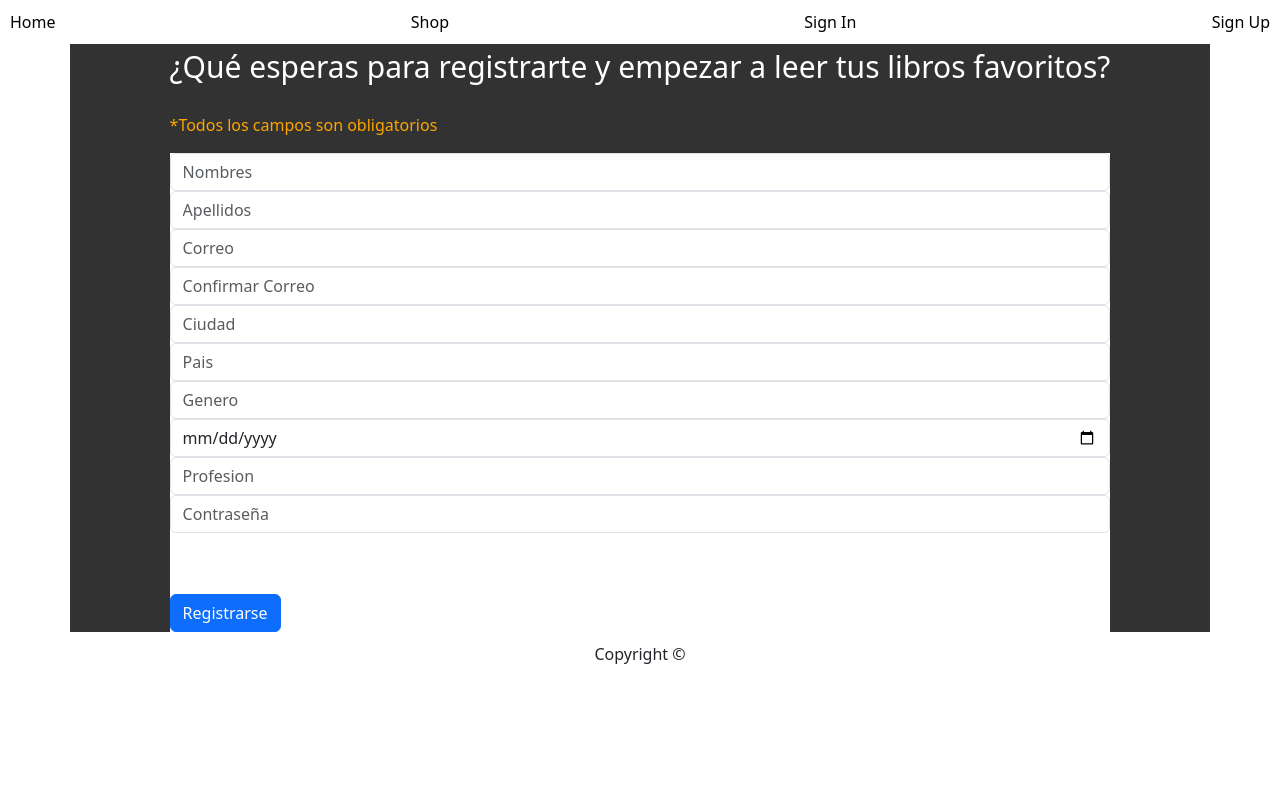
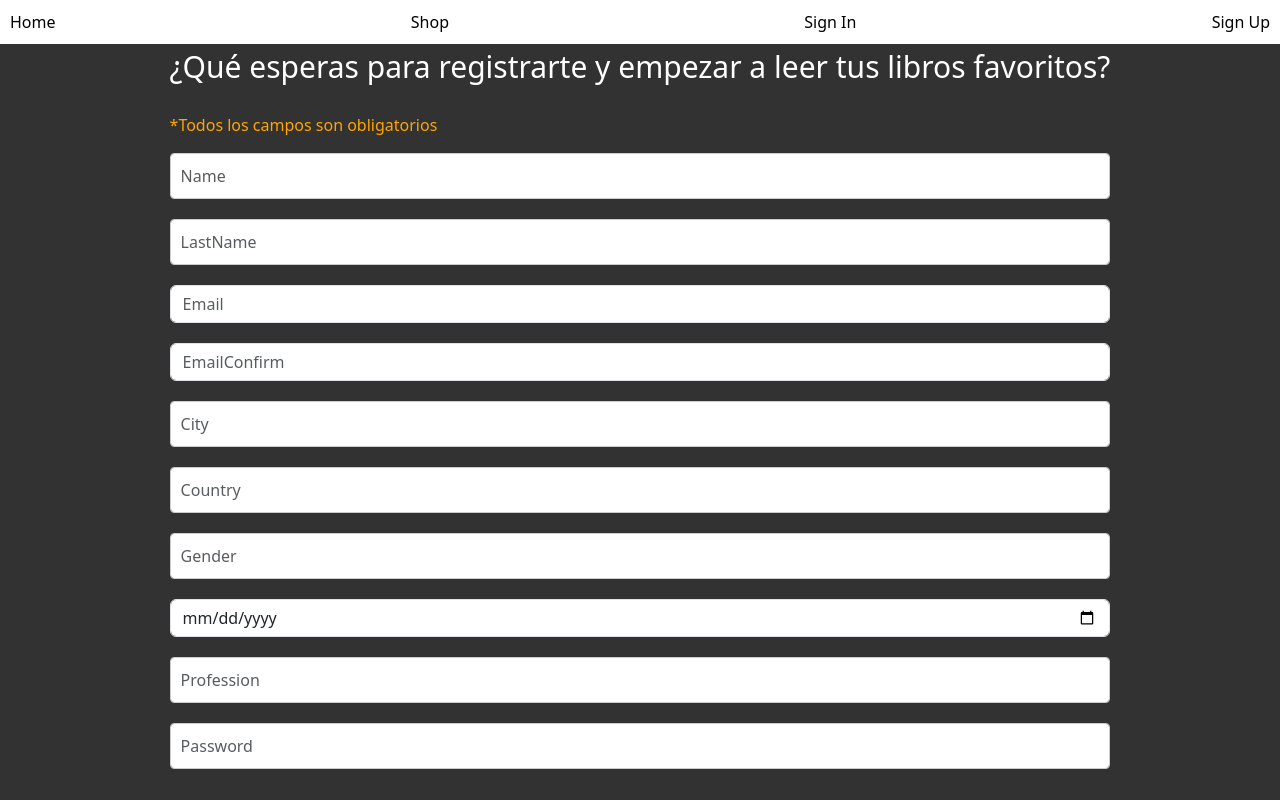
Before and after one commit to bsroa98/SALibrary, a React (Create React App) app in the folder Front/library-front/: page /SignUp in a window 1280 px wide. Shown: the top 800 px of the page. Built offline with nearby package versions, Linux system fonts and the light colour scheme.

Commit message:
Ajustes Signup y Estilos Front

```diff
--- a/Front/library-front/package.json
+++ b/Front/library-front/package.json
@@ -8,6 +8,7 @@
     "@testing-library/user-event": "^13.5.0",
     "axios": "^1.6.8",
     "bootstrap": "^5.3.3",
+    "jquery": "^3.7.1",
     "react": "^18.2.0",
     "react-bootstrap": "^2.10.2",
     "react-dom": "^18.2.0",
--- a/Front/library-front/src/Components/App/App.js
+++ b/Front/library-front/src/Components/App/App.js
@@ -15,7 +15,7 @@ function App() {
   <Router>
     <div className="body">
         <div className="header">
-            <Link to="/" className="btn-link">Home</Link>
+            <Link to="/">Home</Link>
             <Link to="/Shop" className="btn-link">Shop</Link>
             <Link to="/LogIn">Sign In</Link>
             <Link to="/SignUp">Sign Up</Link>
--- a/Front/library-front/src/Components/LogIn/LogIn.js
+++ b/Front/library-front/src/Components/LogIn/LogIn.js
@@ -3,32 +3,28 @@ import '../../Styles/LogIn.css';
 
 function LogIn() {
     return (
-        <body>
-            <div class="container">
-                        <form class="header-form">
-                            <div class="head">Iniciar Sesión</div>
-                            <div class="body">
-                                <div class="form-group">
-                                    <input type="email" class="form-control" placeholder="Correo" />
+        <div className="contentlogin">
+            <div className="inicio">Iniciar Sesión</div>
+            <main className="body">
+                <form className="login-form">
+                    <div className="form-group">
+                        <input type="email" className="form-control" placeholder="Correo" />
                     </div>
-                                <div class="form-group">
-                                    <input type="password" class="form-control" placeholder="Contraseña*" />
+                    <div className="form-group">
+                        <input type="password" className="form-control" placeholder="Contraseña*" />
                     </div>
-                                <div class="head">
-                                    <a href="register.html" class="head">¿No tienes cuenta? Registráte</a>
+                    <div className="register-link">
+                        <div className="head">¿No tienes cuenta? <span className="register-text">Regístrate</span></div>
                     </div>
-                                <div class="footer">
+                    <div className="buttonLogIn">
                         <button className="btn btn-primary btn-block">Iniciar Sesión</button>
                     </div>
+                </form>
+            </main>
+            <div className="copyright">
+                Copyright {new Date().getFullYear()} &copy;
             </div>
-                        </form>
         </div>
-            <footer>
-                <div class="copyright">
-                    <p>Copyright <script>document.write(new Date().getFullYear())</script> &copy;</p>
-                </div>
-            </footer>
-        </body>
     );
 }
 
--- a/Front/library-front/src/Components/Shop/Shop.js
+++ b/Front/library-front/src/Components/Shop/Shop.js
@@ -111,9 +111,6 @@ function Shop() {
         if (filters.author && !product.author.toLowerCase().includes(filters.author.toLowerCase())) {
           match = false;
         }
-        if (filters.isbn && !product.isbn.toLowerCase().includes(filters.isbn.toLowerCase())) {
-          match = false;
-        }
         if (filters.publicationDate && !product.publicationDate.toLowerCase().includes(filters.publicationDate.toLowerCase())) {
           match = false;
         }
@@ -202,13 +199,6 @@ function Shop() {
               onChange={handleFilterChange}
             />
             <input
-              type="number"
-              name="isbn"
-              placeholder="ISBN"
-              value={filters.isbn}
-              onChange={handleFilterChange}
-            />
-            <input
               type="text"
               name="publicationDate"
               placeholder="Publication Date"
--- a/Front/library-front/src/Components/SignUp/SignUp.js
+++ b/Front/library-front/src/Components/SignUp/SignUp.js
@@ -2,7 +2,7 @@ import React, { useState } from 'react';
 import '../../Styles/SignUp.css';
 
 function SignUp() {
-    const [formData, setFormData] = useState({
+    const initialState = {
         name: '',
         lastName: '',
         email: '',
@@ -13,8 +13,9 @@ function SignUp() {
         birthdate: '',
         profession: '',
         password: ''
-    });
+    };
 
+    const [formData, setFormData] = useState(initialState);
     const [formErrors, setFormErrors] = useState({});
     const [isFormValid, setIsFormValid] = useState(false);
 
@@ -32,20 +33,12 @@ const validateForm = () => {
             isValid = false;
         }
 
-    if (formData.profession !== formData.profession.trim()) {
-        errors.profession = 'No se permiten espacios al principio o al final';
-        isValid = false;
-    }
-
         for (const key in formData) {
             if (formData[key].trim() === '') {
                 errors[key] = 'Este campo es obligatorio';
                 isValid = false;
             }
         }
-
-    console.log('Form Errors:', errors);
-    console.log('Is Form Valid:', isValid);
 
         setFormErrors(errors);
         setIsFormValid(isValid);
@@ -56,135 +49,26 @@ const validateForm = () => {
     };
 
     return (
-        <body>
-            <div className="container">
+        <div className="containerSignup">
             <form id="registerForm">
-                    <div className="head">¿Qué esperas para registrarte y empezar a leer tus libros favoritos?</div>
-                    <br/>
+                <div className="cabecerasign">¿Qué esperas para registrarte y empezar a leer tus libros favoritos?</div>
+                <br />
                 <p className="subtitle">*Todos los campos son obligatorios</p>
-                    <div className="body">
-                        <div className="form-group">
+                <div className="bodysign">
+                    {Object.keys(formData).map((key) => (
+                        <div className="form-group" key={key}>
                             <input
-                                type="text"
-                                className={`form-control ${formErrors.name ? 'error' : ''}`}
-                                placeholder="Nombres"
-                                id="name"
-                                value={formData.name}
+                                type={key === 'email' || key === 'emailConfirm' ? 'email' : key === 'birthdate' ? 'date' : 'text'}
+                                className={`form-control ${formErrors[key] ? 'error' : ''}`}
+                                placeholder={key.charAt(0).toUpperCase() + key.slice(1)}
+                                id={key}
+                                value={formData[key]}
                                 onChange={handleInputChange}
                                 required
                             />
-                            {formErrors.name && <span className="error-message">{formErrors.name}</span>}
+                            {formErrors[key] && <span className="error-message">{formErrors[key]}</span>}
                         </div>
-                        <div className="form-group">
-                            <input
-                                type="text"
-                                className={`form-control ${formErrors.lastName ? 'error' : ''}`}
-                                placeholder="Apellidos"
-                                id="lastName"
-                                value={formData.lastName}
-                                onChange={handleInputChange}
-                                required
-                            />
-                            {formErrors.lastName && <span className="error-message">{formErrors.lastName}</span>}
-                        </div>
-                        <div className="form-group">
-                            <input
-                                type="email"
-                                className={`form-control ${formErrors.email ? 'error' : ''}`}
-                                placeholder="Correo"
-                                id="email"
-                                value={formData.email}
-                                onChange={handleInputChange}
-                                required
-                            />
-                            {formErrors.email && <span className="error-message">{formErrors.email}</span>}
-                        </div>
-                        <div className="form-group">
-                            <input
-                                type="email"
-                                className={`form-control ${formErrors.emailConfirm ? 'error' : ''}`}
-                                placeholder="Confirmar Correo"
-                                id="emailConfirm"
-                                value={formData.emailConfirm}
-                                onChange={handleInputChange}
-                                onPaste={(e) => e.preventDefault()}
-                                onCopy={(e) => e.preventDefault()}
-                                required
-                            />
-                            {formErrors.emailConfirm && <span className="error-message">{formErrors.emailConfirm}</span>}
-                        </div>
-                        <div className="form-group">
-                            <input
-                                type="text"
-                                className={`form-control ${formErrors.city ? 'error' : ''}`}
-                                placeholder="Ciudad"
-                                id="city"
-                                value={formData.city}
-                                onChange={handleInputChange}
-                                required
-                            />
-                            {formErrors.city && <span className="error-message">{formErrors.city}</span>}
-                        </div>
-                        <div className="form-group">
-                            <input
-                                type="text"
-                                className={`form-control ${formErrors.country ? 'error' : ''}`}
-                                placeholder="Pais"
-                                id="country"
-                                value={formData.country}
-                                onChange={handleInputChange}
-                                required
-                            />
-                            {formErrors.country && <span className="error-message">{formErrors.country}</span>}
-                        </div>
-                        <div className="form-group">
-                            <input
-                                type="text"
-                                className={`form-control ${formErrors.gender ? 'error' : ''}`}
-                                placeholder="Genero"
-                                id="gender"
-                                value={formData.gender}
-                                onChange={handleInputChange}
-                                required
-                            />
-                            {formErrors.gender && <span className="error-message">{formErrors.gender}</span>}
-                        </div>
-                        <div className="form-group">
-                            <input
-                                type="date"
-                                className={`form-control ${formErrors.birthdate ? 'error' : ''}`}
-                                placeholder="Fecha de Cumpleaños (DD/MM/AAAA)"
-                                id="birthdate"
-                                value={formData.birthdate}
-                                onChange={handleInputChange}
-                                required
-                            />
-                            {formErrors.birthdate && <span className="error-message">{formErrors.birthdate}</span>}
-                        </div>
-                        <div className="form-group">
-                            <input
-                                type="text"
-                                className={`form-control ${formErrors.profession ? 'error' : ''}`}
-                                placeholder="Profesion"
-                                id="profession"
-                                value={formData.profession}
-                                onChange={handleInputChange}
-                                required
-                            />
-                            {formErrors.profession && <span className="error-message">{formErrors.profession}</span>}
-                        </div>
-                        <div className="form-group">
-                            <input
-                                type="password"
-                                className={`form-control ${formErrors.password ? 'error' : ''}`}
-                                placeholder="Contraseña"
-                                id="password"
-                                value={formData.password}
-                                onChange={handleInputChange}
-                                required
-                            />
-                            {formErrors.password && <span className="error-message">{formErrors.password}</span>}
-                        </div>
+                    ))}
                     <div className="head" href="index.html">
                         <p className="link">Registrarse con redes sociales</p>
                         <div className="container text-center">
@@ -194,7 +78,7 @@ const validateForm = () => {
                             </div>
                         </div>
                     </div>
-                        <div className="footer">
+                    <div className="footersign">
                         <button
                             className="btn btn-primary btn-block"
                             onClick={validateForm}
@@ -203,14 +87,11 @@ const validateForm = () => {
                         </button>
                     </div>
                 </div>
+                <div ClassName="copiright">
+                    Copyright <script>document.write(new Date().getFullYear()</script> &copy;
+                </div>
             </form>
         </div>
-            <footer>
-                <div>
-                    <p>Copyright <script>document.write(new Date().getFullYear())</script> &copy;</p>
-                </div>
-            </footer>
-        </body>
     );
 }
 
--- a/Front/library-front/src/Styles/App.css
+++ b/Front/library-front/src/Styles/App.css
@@ -57,6 +57,69 @@ footer {
     background-color: white;
 }
 
+.container {
+  max-width: 400px;
+  width: 100%;
+  background-color: #fff;
+  border-radius: 8px;
+  padding: 20px;
+  box-shadow: 0px 0px 10px rgba(0, 0, 0, 0.1);
+}
+
+h1 {
+  text-align: center;
+  margin-bottom: 20px;
+}
+
+.form-group {
+  margin-bottom: 20px;
+}
+
+.form-group input[type="text"] {
+  width: 100%;
+  padding: 10px;
+  border: 1px solid #ccc;
+  border-radius: 4px;
+}
+
+.form-group button {
+  padding: 10px 20px;
+  border: none;
+  border-radius: 4px;
+  cursor: pointer;
+  font-size: 16px;
+  font-weight: bold;
+  text-transform: uppercase;
+}
+
+.form-group button.add {
+  background-color: #4caf50;
+  color: #fff;
+}
+
+.form-group button.edit {
+  background-color: #2196f3;
+  color: #fff;
+}
+
+.form-group button.delete {
+  background-color: #f44336;
+  color: #fff;
+}
+
+ul {
+  list-style-type: none;
+  padding: 0;
+}
+
+ul li {
+  margin-bottom: 10px;
+}
+
+ul li span {
+  margin-right: 10px;
+}
+
 /* Media queries para ajustar estilos en diferentes tamaños de pantalla */
 
 @media (max-width: 360px) {
--- a/Front/library-front/src/Styles/LogIn.css
+++ b/Front/library-front/src/Styles/LogIn.css
@@ -1,63 +1,52 @@
-body {
-    background-color: #323232;
-}
-
-.container {
-    max-width: 100%;
-    display: flex;
+.contentlogin {
+    display: grid;
     justify-content: center;
     background-color: #323232;
 }
 
-.body {
-    background-color: #323232;
-    margin: 0;
-    padding: 0;
-    color: #fff;
+.inicio{
+    text-align: center;
+    color: #ffffff;
+    margin-top: 1rem;
 }
 
-.head{
-    color: #ffffff;
-}
-
-.header {
-    display:flex;
-    justify-content: space-between;
+.buttonLogIn{
+    text-align: center;
     padding: 10px;
-    background-color: #ffffff;
-}
-
-.header a {
-    color: #000000;
-    text-decoration: none;
-}
-
-.contenido {
-    display: flex;
-    flex-wrap: wrap;
-}
-
-.product {
-    flex: 3;
-    display: grid;
-    grid-gap: 20px;
-    grid-template-columns: repeat(auto-fit, minmax(300px, 1fr));
-}
-
-.productcard {
-    border: 1px solid #ddd;
-    padding: 10px;
-    text-align: center;
-}
-
-img {
-    max-width: 100%;
-    height: 75%;
 }
 
 .button {
     background-color: #1e59c5;
     color: #ddd;
+}
+
+.login-form {
+    width: 100%;
+    max-width: 400px;
+    background-color: #323232;
+    padding: 20px;
+}
+
+.form-group {
+    margin-bottom: 15px;
+}
+
+.form-control {
+    width: 100%;
+    padding: 10px;
+    font-size: 16px;
+    border: none;
+    border-radius: 4px;
+    box-sizing: border-box;
+}
+
+.register-link {
+    margin-bottom: 15px;
+}
+
+.register-text {
+    color: #1e59c5;
+    cursor: pointer;
 }
 
 footer {
--- a/Front/library-front/src/Styles/SignUp.css
+++ b/Front/library-front/src/Styles/SignUp.css
@@ -2,19 +2,28 @@ body {
     background-color: #323232;
 }
 
-.body {
+.bodysign {
     margin: 0;
     padding: 0;
-    color: #fff;
+    color: #323232;
 }
 
-.container {
+.containerSignup {
     max-width: 100%;
     display: flex;
     justify-content: center;
     background-color: #323232;
 }
 
+.cabecerasign{
+    font-size: 30px;
+    border: 1px;
+    color: #ffffff;
+}
+.footersign{
+    display: flex;
+    justify-content: center;
+}
 .head{
     font-size: 30px;
     border: 1px;
@@ -39,35 +48,7 @@ body {
     text-decoration: none;
 }
 
-.contenido {
-    display: flex;
-    flex-wrap: wrap;
-}
-
-.product {
-    flex: 3;
-    display: grid;
-    grid-gap: 20px;
-    grid-template-columns: repeat(auto-fit, minmax(300px, 1fr));
-}
-
-.productcard {
-    border: 1px solid #ddd;
-    padding: 10px;
-    text-align: center;
-}
-
-img {
-    max-width: 100%;
-    height: 75%;
-}
-
 .button {
     background-color: #1e59c5;
     color: #ddd;
 }
-
-footer {
-    text-align: center;
-    padding: 10px;
-}
```
Also changed, not shown: 2 other files (tests, documents, lock files or other folders). Lines whose indentation alone changed are shown as unchanged.
